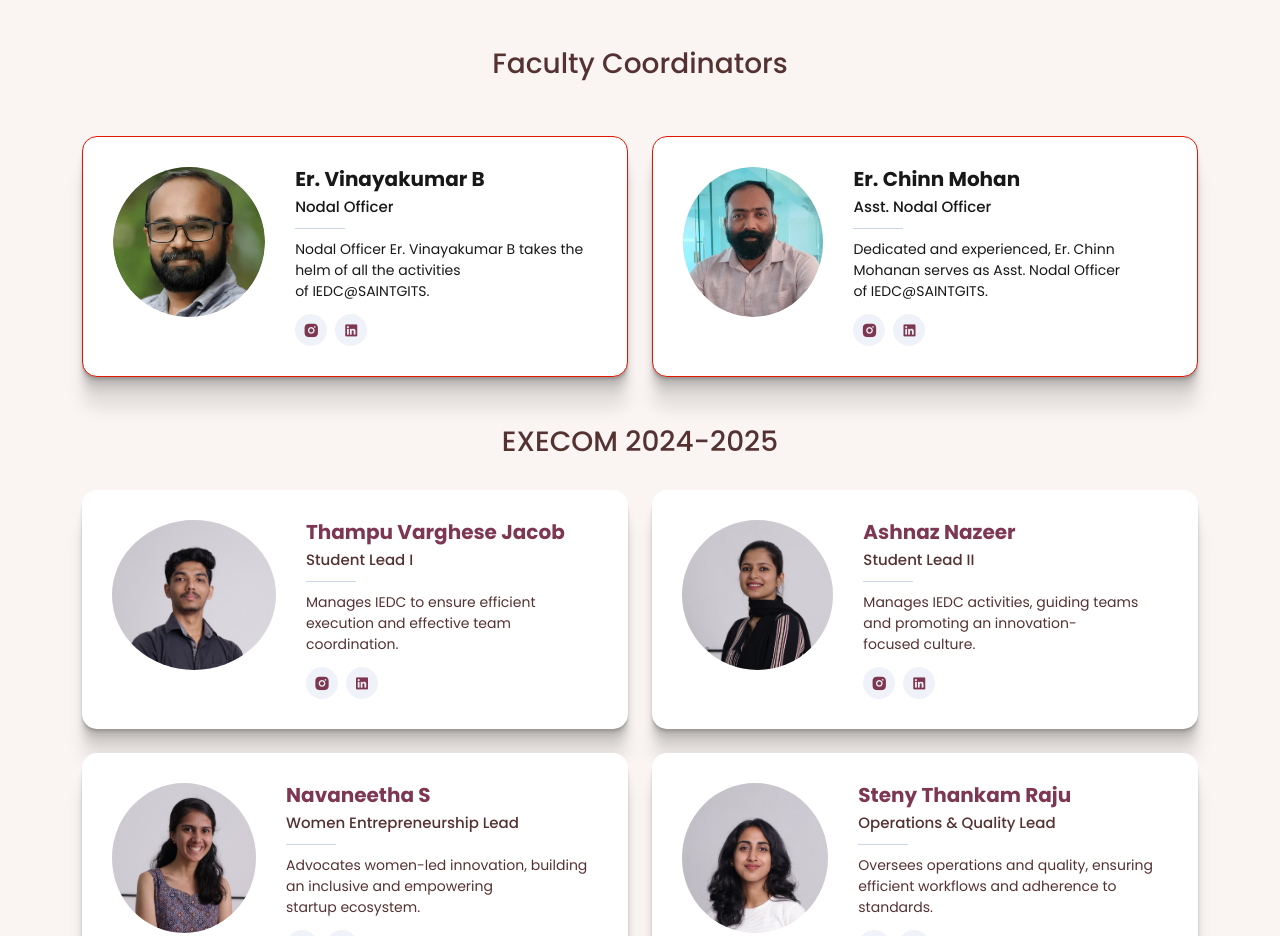
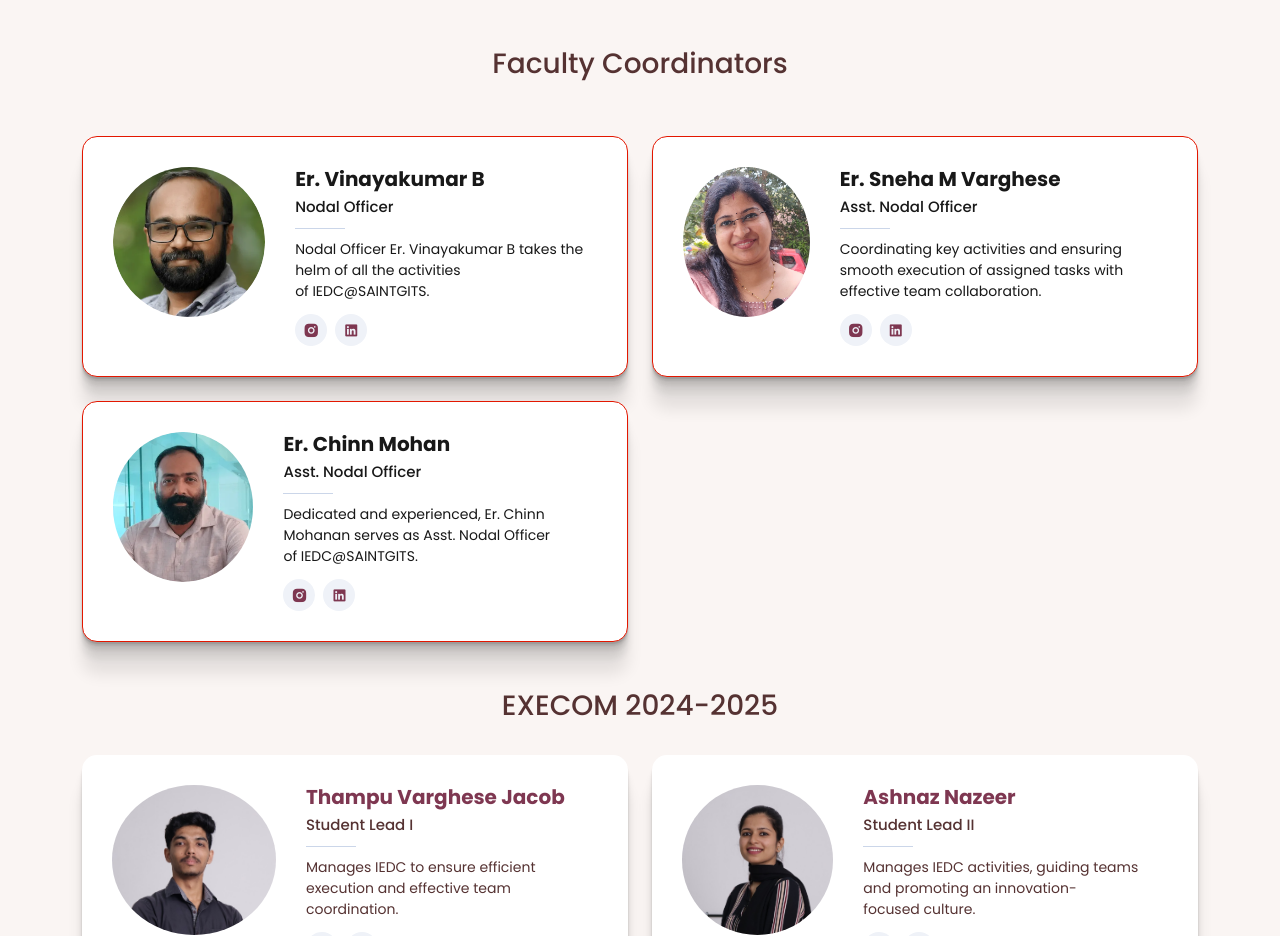
Before and after one commit to hxri-nxrxyxn/iedcsaintgits, a plain HTML site: page index.html in a window 1280 px wide. Shown: the part 1440-2376 px from the top of the page. Drawn offline with nearby package versions, Linux system fonts and the light colour scheme; no server answers.

Commit message:
feat: added asst nodal officer, sneha maam

```diff
--- a/index.html
+++ b/index.html
@@ -217,6 +217,24 @@
                         </div>
 
                         <div class="col-lg-6 mt-4" data-aos="zoom-in" data-aos-delay="200">
+                                                    <div class="member d-flex align-items-start nodal">
+                                                        <div class="pic">
+                                                            <img src="assets/img/Icons/resize/sneha.jpeg" class="img-fluid" alt="" />
+                                                        </div>
+                                                        <div class="member-info faculty-text">
+                                                            <h4>Er. Sneha M Varghese</h4>
+                                                            <span>Asst. Nodal Officer</span>
+                                                            <p>
+                                                                Coordinating key activities and ensuring smooth execution of assigned tasks with effective team collaboration.
+                                                            </p>
+                                                            <div class="social">
+                                                                <a><i class="ri-instagram-fill"></i></a>
+                                                                <a href="https://www.linkedin.com/in/chinn-mohanan-914b3341/"> <i class="ri-linkedin-box-fill"></i>
+                                                                </a>
+                                                            </div>
+                                                        </div>
+                                                    </div>
+                                                </div><div class="col-lg-6 mt-4" data-aos="zoom-in" data-aos-delay="200">
                             <div class="member d-flex align-items-start nodal">
                                 <div class="pic">
                                     <img src="assets/img/Icons/resize/chin.webp" class="img-fluid" alt="" />
```
Also changed, not shown: assets/img/Icons/resize/sneha.jpeg (added).
